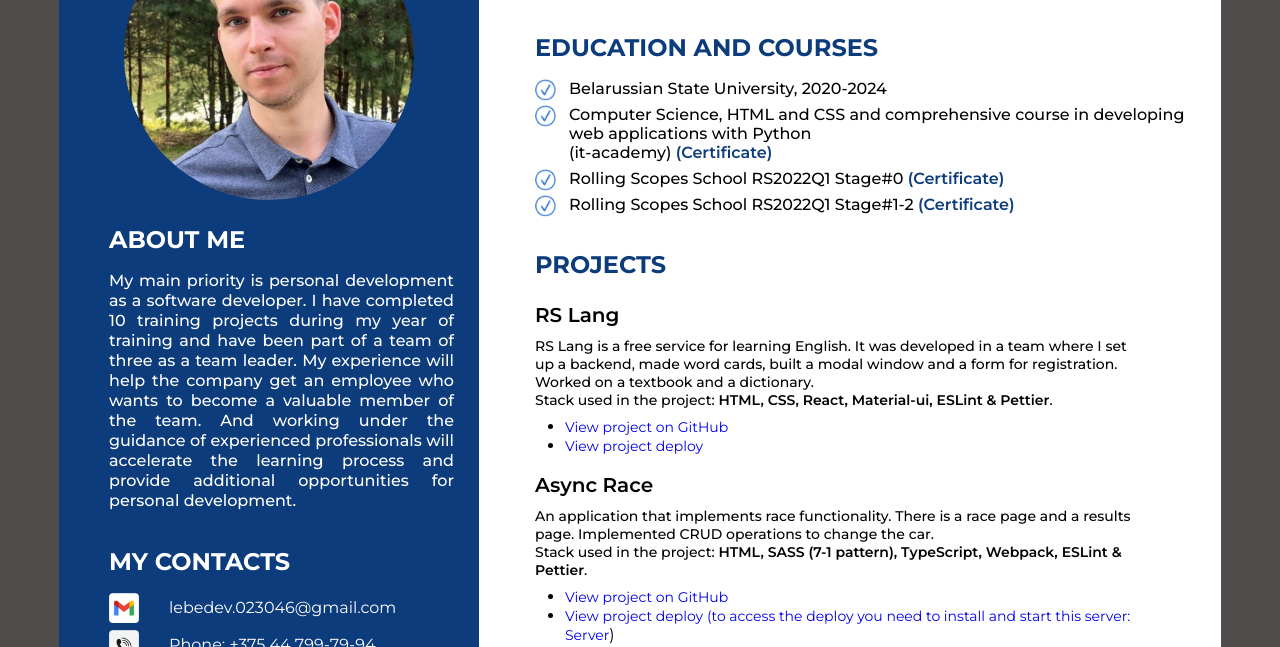
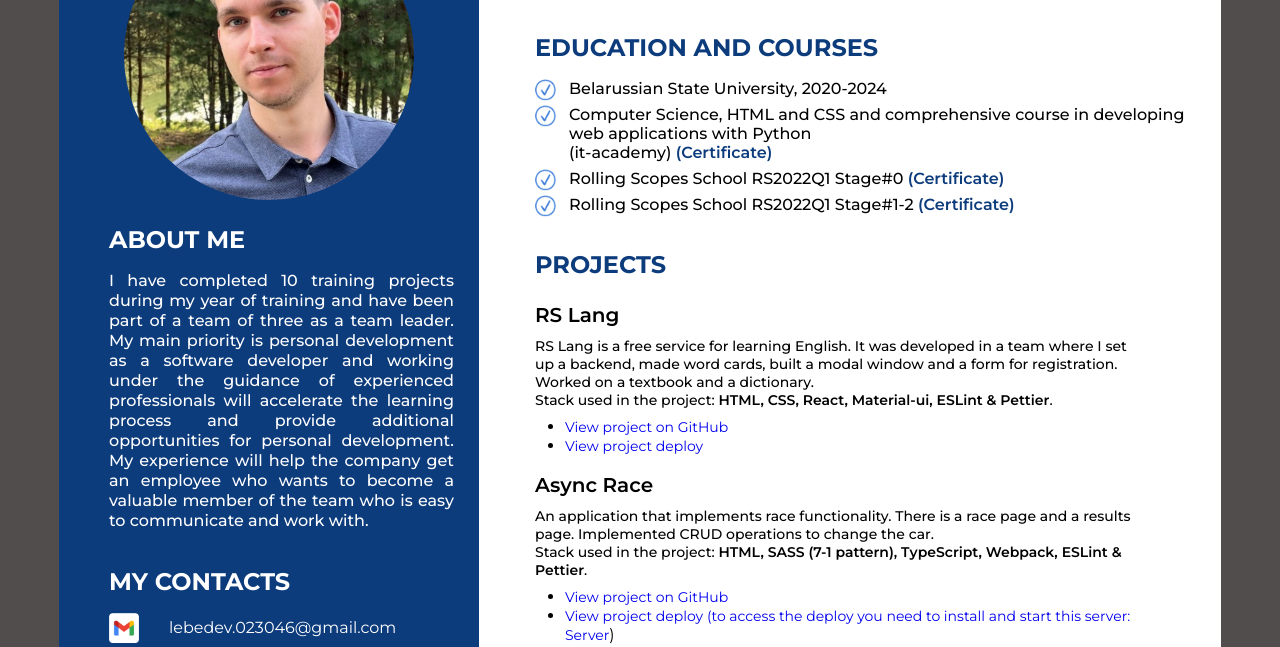
Before and after one commit to Lebedev-023046/CV, a plain HTML site: page index.html in a window 1280 px wide. Shown: the part 110-757 px from the top of the page. Drawn offline with Linux system fonts and the light colour scheme.

Commit message:
refactor: change about me section

```diff
--- a/index.html
+++ b/index.html
@@ -23,12 +23,13 @@
       <section class="about">
         <h2 class="about__title title-blue">about me</h2>
         <p class="about__text">
-          My main priority is personal development as a software developer.
           I have completed 10 training projects during my year of training
-          and have been part of a team of three as a team leader. My experience
-          will help the company get an employee who wants to become a valuable member
-          of the team. And working under the guidance of experienced professionals
-          will accelerate the learning process and provide additional opportunities for personal development.
+          and have been part of a team of three as a team leader.
+          My main priority is personal development as a software developer
+          and working under the guidance of experienced professionals
+          will accelerate the learning process and provide additional opportunities
+          for personal development. My experience will help the company get an employee
+          who wants to become a valuable member of the team who is easy to communicate and work with.
         </p>
       </section>
       <section class="contacts">
```
